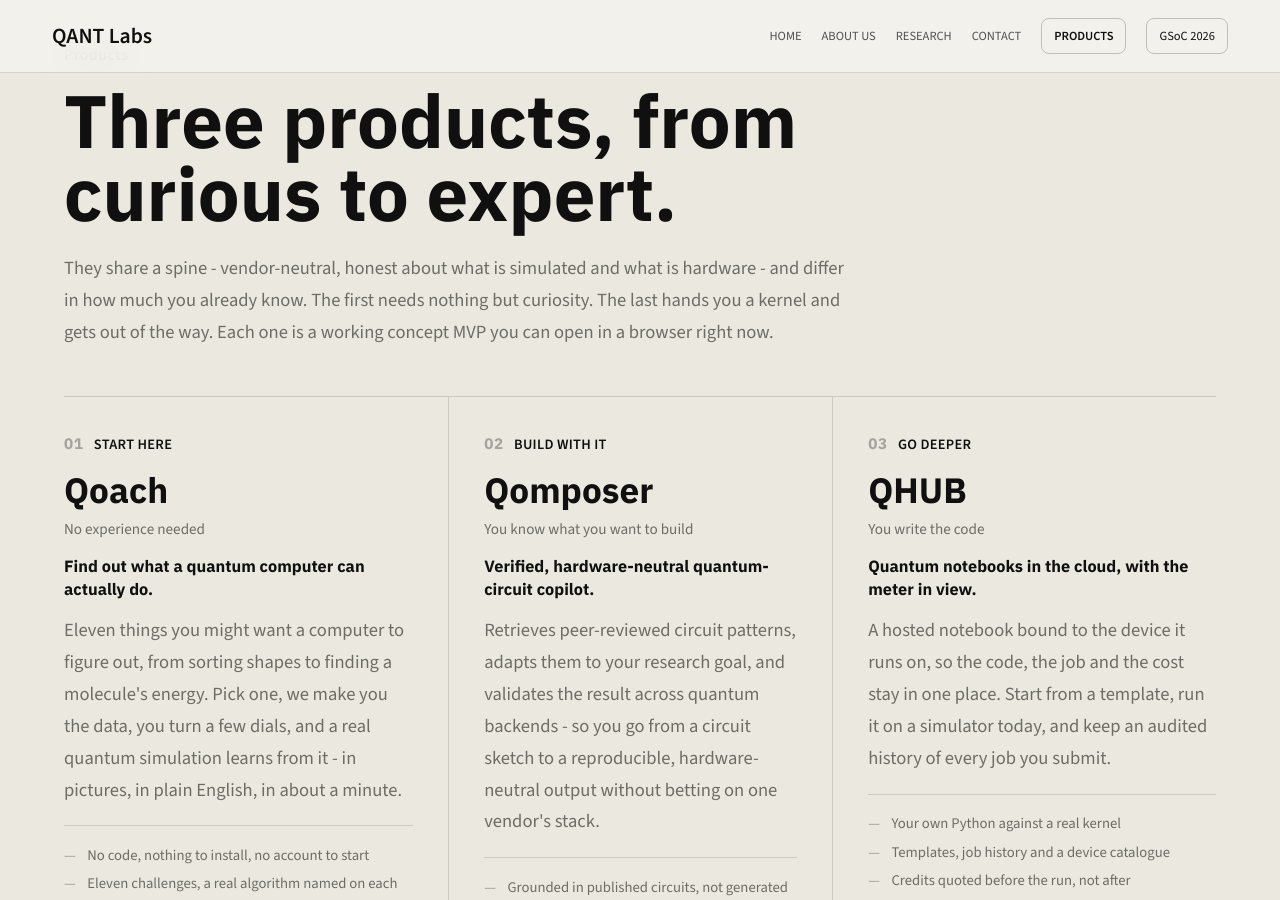
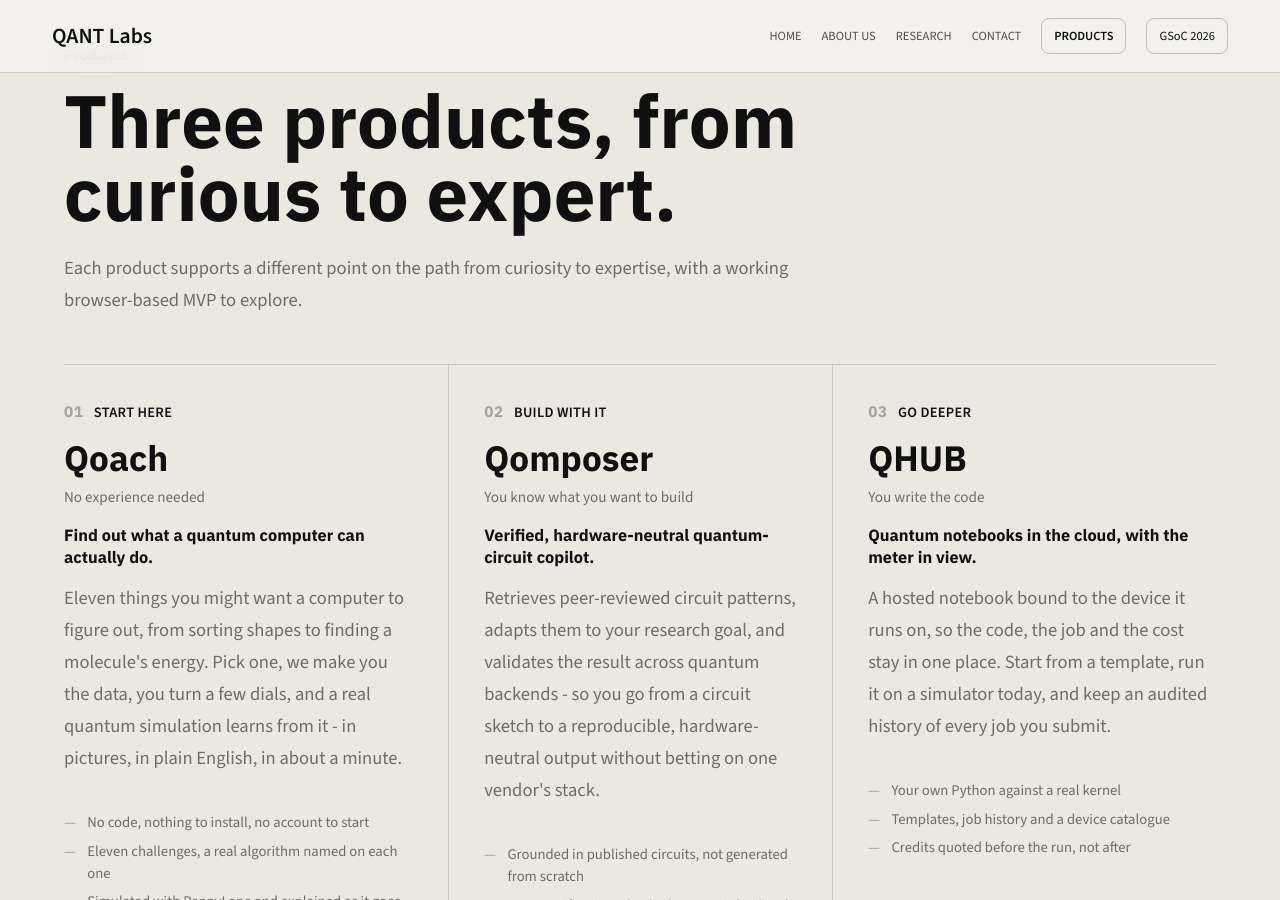
Before and after one commit to QANTLabs/QANTLabs.github.io, a Jekyll site: the page built from index.md, in a window 1280 px wide and 900 px high, scrolled down 958 px. Built offline with Jekyll 4.4.1, drawn with Linux system fonts in a browser that asks for light colours; nearby versions of some CDN libraries; some of the changed text lies outside the part shown.

Commit message:
Content update

```diff
--- a/_includes/products.html
+++ b/_includes/products.html
@@ -5,10 +5,7 @@
                 <p class="section-eyebrow">Products</p>
                 <h1 class="section-title">Three products, from curious to expert.</h1>
                 <p class="section-copy">
-                    They share a spine - vendor-neutral, honest about what is simulated and what is hardware - and
-                    differ in how much you already know. The first needs nothing but curiosity. The last hands you a
-                    kernel and gets out of the way. Each one is a working concept MVP you can open in a browser right
-                    now.
+                    Each product supports a different point on the path from curiosity to expertise, with a working browser-based MVP to explore.
                 </p>
             </div>
 
--- a/_includes/research.html
+++ b/_includes/research.html
@@ -3,7 +3,7 @@
         <div class="container">
             <div class="section-heading">
                 <p class="section-eyebrow">Research</p>
-                <h1 class="section-title">Four disciplines, one secure technology frontier.</h1>
+                <h1 class="section-title">Advancing secure technology through interdisciplinary research.</h1>
             </div>
 
             <div class="research-grid">
--- a/assets/css/style.scss
+++ b/assets/css/style.scss
@@ -527,7 +527,7 @@ body.home-page #navbar:not(.is-scrolled) {
     }
 
     .product-points {
-        border-top: 1px solid var(--line);
+        // border-top: 1px solid var(--line);
         list-style: none;
         margin: 0.35rem 0 0;
         padding: 0.9rem 0 0;
```
